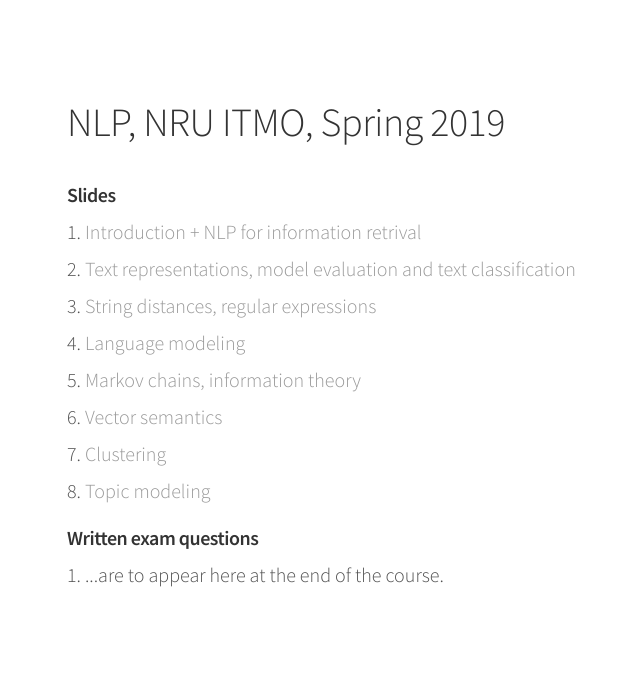
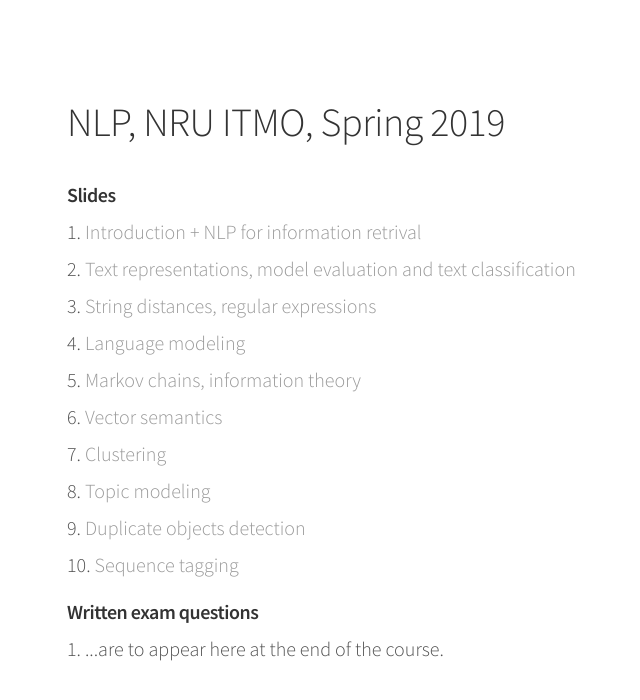
Before and after one commit to alexeyev/alexeyev.github.io, a Jekyll site: the page built from nlp-itmo-spring-2019.html, in a window 1280 px wide. Shown: the top 700 px of the page, without its empty margins (213-853 px from the left). Built offline with Jekyll 4.4.1, drawn with Linux system fonts in a browser that asks for light colours.

Commit message:
2 more lectures

```diff
--- a/nlp-itmo-spring-2019.html
+++ b/nlp-itmo-spring-2019.html
@@ -22,6 +22,8 @@
 	<li><a href="/pdf/2019-nlp-itmo/ITMO_NLP_06_VECTOR_SEMANTICS.pdf">Vector semantics</a>
 	<li><a href="/pdf/2019-nlp-itmo/ITMO_NLP_07_CLUSTERING.pdf">Clustering</a>
 	<li><a href="/pdf/2019-nlp-itmo/ITMO_NLP_08_TOPIC_MODELING.pdf">Topic modeling</a>
+	<li><a href="/pdf/2019-nlp-itmo/ITMO_NLP_09_DUPLICATE_DETECTION.pdf">Duplicate objects detection</a>
+	<li><a href="/pdf/2019-nlp-itmo/ITMO_NLP_10_SEQLEARN.pdf">Sequence tagging</a>
     </ol>
 </div>
 
```
Also changed, not shown: 2 other files.
